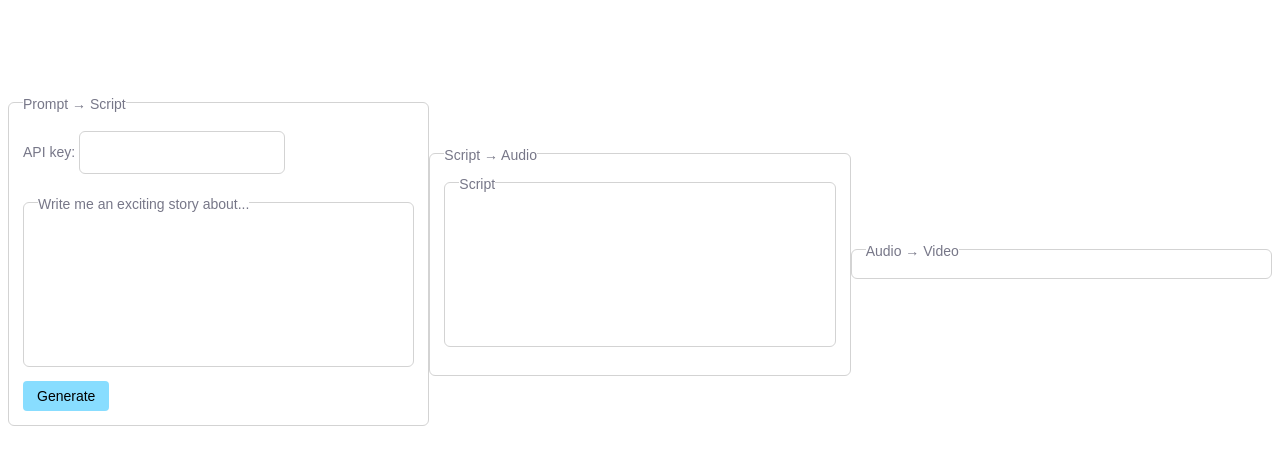
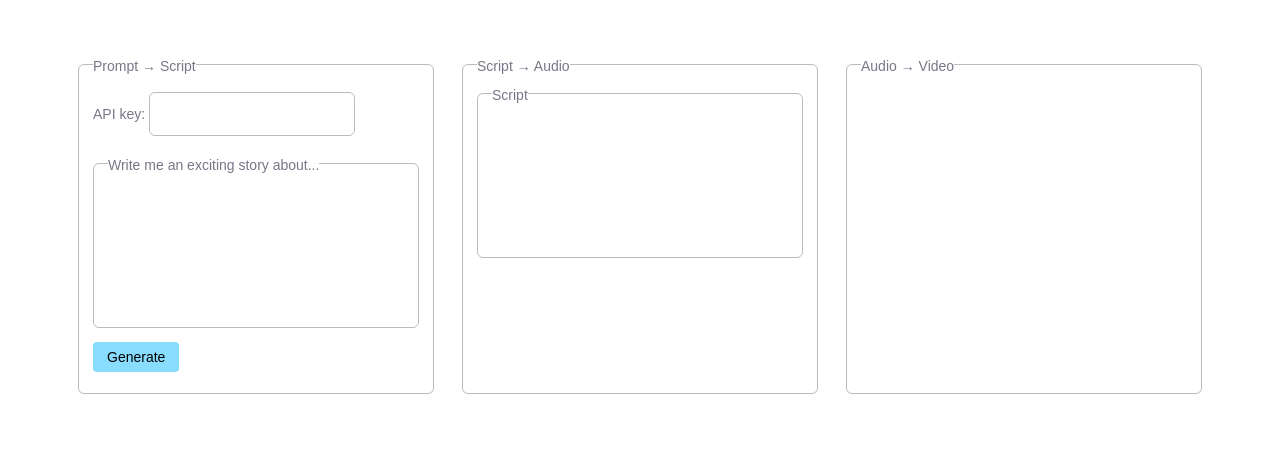
Before and after one commit to forever-experimental/AIFunnyShorts, a website: page index.html in a window 1280 px wide. Shown: the part 144-608 px from the top of the page. Drawn offline with Linux system fonts and the light colour scheme.

Commit message:
Update index.html

```diff
--- a/index.html
+++ b/index.html
@@ -4,10 +4,12 @@
     <meta charset="UTF-8">
     <title>AI Funny Shorts Generator</title>
     <style>
-        body { display: flex; align-items: center; justify-content: center; height: 100vh; font-family: sans-serif; font-size: 14px; padding-bottom: 5em; }
+        body { display: flex; align-items: center; gap: 2em; justify-content: center; height: 100vh; font-family: sans-serif; font-size: 14px; padding: 5em; padding-top: 0em; box-sizing: border-box; }
+        body > div { height: 300px; flex: 1; }
+
         label { color: #778; }
 
-        .border { border: 1px solid lightgrey; padding: 1em; border-radius: 6px; margin: 1em 0; }
+        .border { border: 1px solid #bbb; padding: 1em; border-radius: 6px; margin: 1em 0; }
         .headed { position: relative; }
         .headed > label { position: absolute; top: -0.5em; left: 1em; background: white; }
 
```
